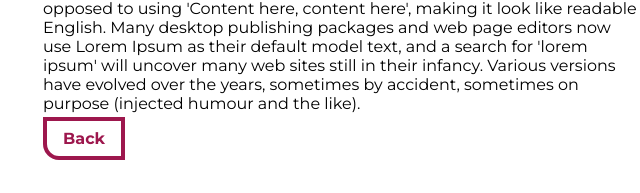
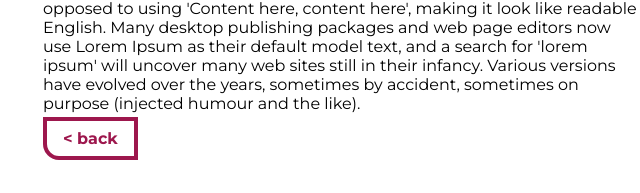
Before and after one commit to PoojaNandihalliGirish99/Portfolio, a plain HTML site: page blogOne.html in a window 1280 px wide. Shown: the part 614-807 px from the top of the page, 297-937 px from the left. Drawn offline with Linux system fonts and the light colour scheme.

Commit message:
updated buttons

```diff
--- a/blogOne.html
+++ b/blogOne.html
@@ -44,7 +44,7 @@
                    their infancy. Various versions have evolved over the years, sometimes
                    by accident,
                  sometimes on purpose (injected humour and the like).</p>
-            <a class="link link-primary" href="/blogs.html">Back</a>
+            <a class="link link-primary" href="/blogs.html"> < back</a>
             </article>
         </li>
 
```
Also changed, not shown: blogTwo.html (+1 -1 lines).
